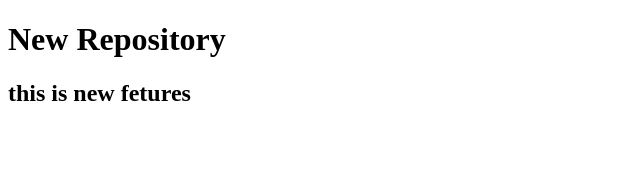
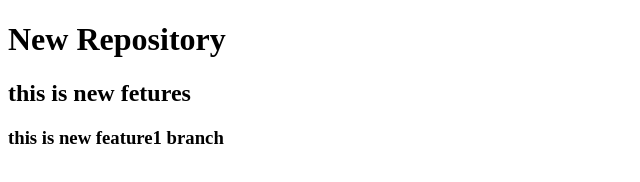
Before and after one commit to vivek-abc/localrepo, a plain HTML site: page index.html in a window 1280 px wide. Shown: the whole page, without its empty margins (0-640 px from the left). Drawn offline with Linux system fonts and the light colour scheme.

Commit message:
new data

```diff
--- a/index.html
+++ b/index.html
@@ -8,5 +8,6 @@
 <body>
     <h1>New Repository</h1>
     <h2>this is new fetures</h2>
+    <h3>this is new feature1 branch</h3>
 </body>
 </html>
```
